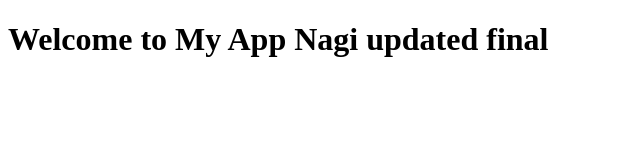
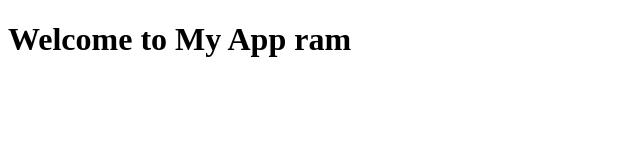
Before and after one commit to NagiReddy555/maven_jenkins, a plain HTML site: page src/webapp/index.html in a window 1280 px wide. Shown: the whole page, without its empty margins (0-640 px from the left). Drawn offline with Linux system fonts and the light colour scheme.

Commit message:
ram_Update index.html

```diff
--- a/src/webapp/index.html
+++ b/src/webapp/index.html
@@ -5,6 +5,6 @@
     <title>Welcome</title>
 </head>
 <body>
-    <h1>Welcome to My App Nagi updated final</h1>
+    <h1>Welcome to My App ram</h1>
 </body>
 </html>
```
